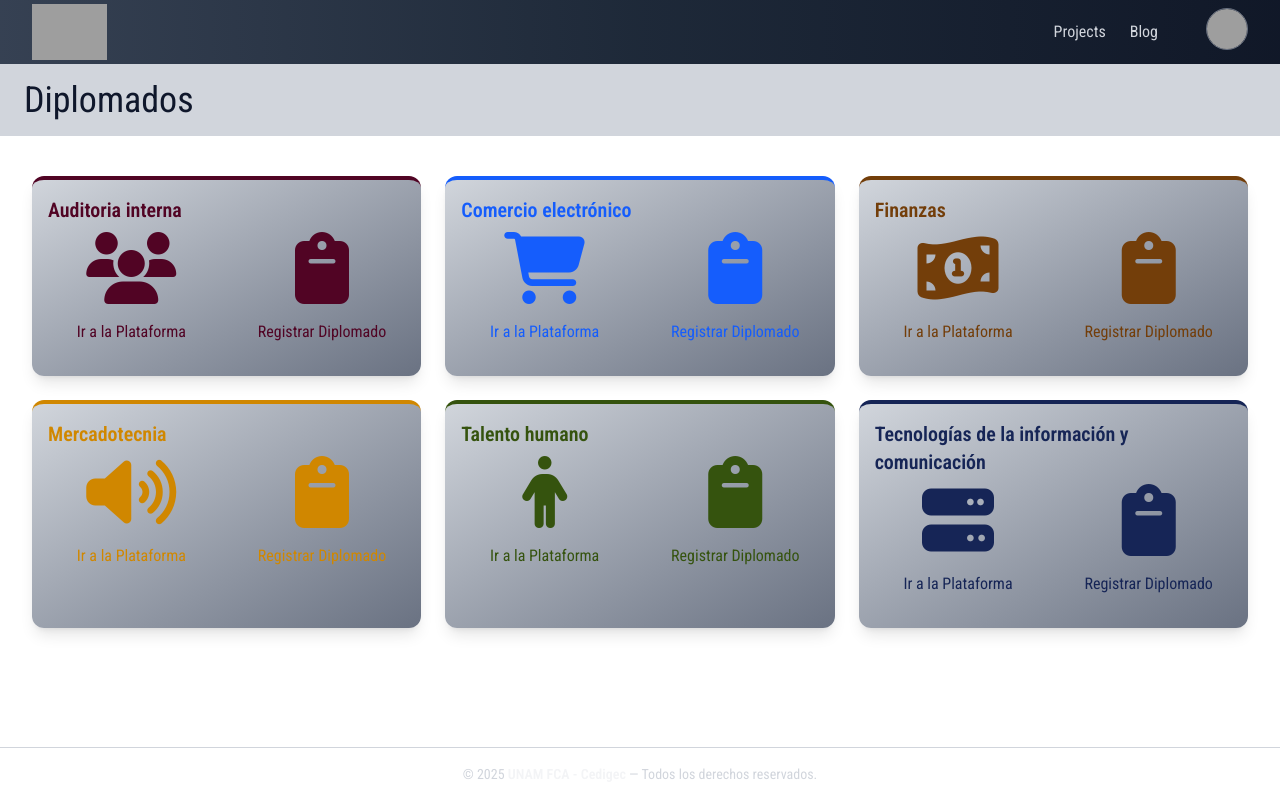
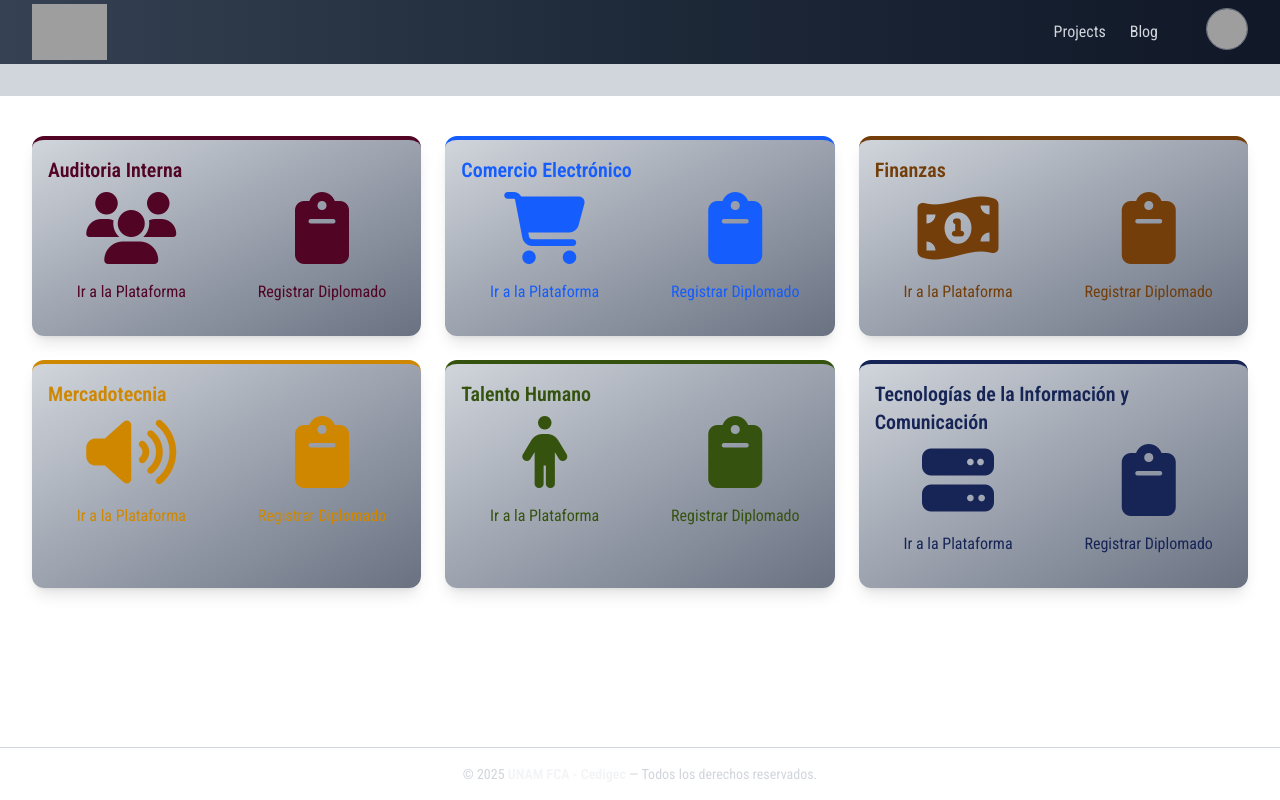
Before and after one commit to cr-gcc/bitacora-diplomados, a Vue app: page / in a window 1280 px wide. Built offline with nearby package versions, Linux system fonts and the light colour scheme; grey boxes are pictures that could not be loaded.

Commit message:
Pinia para store dinámico

```diff
--- a/src/components/Title.vue
+++ b/src/components/Title.vue
@@ -1,5 +1,12 @@
 <template>
   <div class="space-y-4 bg-gray-300">
-    <h2 class="text-4xl px-6 py-4 text-slate-900">Diplomados</h2>
+    <h2 class="text-4xl px-6 py-4" :class="colorTitle">{{ pageTitle  }}</h2>
   </div>
 </template>
+<script setup>
+  import { storeToRefs } from 'pinia';
+  import { usePageTitleStore } from '@/stores/usePageTitleStore';
+
+  const pageStore = usePageTitleStore();
+  const { title: pageTitle, color: colorTitle } = storeToRefs(pageStore);
+</script>
--- a/src/main.js
+++ b/src/main.js
@@ -3,10 +3,20 @@ import './style.css';
 import App from './App.vue';
 import { createPinia } from 'pinia';
 import router from './router';
+import { usePageTitleStore } from '@/stores/usePageTitleStore';
 
 const app = createApp(App);
+const pinia = createPinia();
 
-app.use(createPinia());
+app.use(pinia);
 app.use(router);
 
+const pageStore = usePageTitleStore();
+
+router.afterEach((to) => {
+  if (to.meta.title) {
+    pageStore.setTitle(to.meta.title);
+  }
+});
+
 app.mount('#app');
--- a/src/router/index.js
+++ b/src/router/index.js
@@ -1,11 +1,25 @@
 import { createRouter, createWebHistory } from 'vue-router';
+import Login from '@/views/Login.vue';
 import Home from '@/views/Home.vue';
+import Record from '@/views/Record.vue';
 import About from '@/views/About.vue';
-import Login from '@/views/Login.vue';
 
 const routes = [
-  { path: '/login', component: Login, meta: { layout: 'none' } },
-  { path: '/', component: Home },
+  {
+    path: '/login',
+    component: Login,
+    meta: { layout: 'none' }
+  },
+  {
+    path: '/',
+    component: Home,
+    meta: { title: 'Diplomados', color: 'text-slate-900' }
+  },
+  {
+    path: '/:slug',
+    component: Record,
+    meta: { title: 'Cargando...', color: 'text-slate-900' }, // título provisional
+  },
   { path: '/about', component: About },
 ];
 
--- /dev/null
+++ b/src/stores/useDiplomaStore.js
@@ -0,0 +1,67 @@
+import { defineStore } from 'pinia';
+import { ref } from 'vue';
+
+export const useDiplomaStore = defineStore('diplomas', () => {
+  const diplomas = ref([
+    {
+      id: 1,
+      title: 'Auditoria Interna',
+      color: 'text-pink-950',
+      border: 'border-pink-950',
+      icon: 'fa-solid fa-users',
+      url: 'https://diplomados.fca.unam.mx/auditoria/',
+      localUrl: '/auditoria-intena'
+    },
+    {
+      id: 2,
+      title: 'Comercio Electrónico',
+      color: 'text-blue-600',
+      border: 'border-blue-600',
+      icon: 'fa-solid fa-cart-shopping',
+      url: 'https://diplomados.fca.unam.mx/comercio_electronico/',
+      localUrl: '/comercio-electronico'
+    },
+    {
+      id: 3,
+      title: 'Finanzas',
+      color: 'text-yellow-900',
+      border: 'border-yellow-900',
+      icon: 'fa-solid fa-money-bill-1-wave',
+      url: 'https://diplomados.fca.unam.mx/finanzas/',
+      localUrl: '/finanzas'
+    },
+    {
+      id: 4,
+      title: 'Mercadotecnia',
+      color: 'text-yellow-600',
+      border: 'border-yellow-600',
+      icon: 'fa-solid fa-volume-high',
+      url: 'https://diplomados.fca.unam.mx/mercadotecnia/',
+      localUrl: '/mercadotecnia'
+    },
+    {
+      id: 5,
+      title: 'Talento Humano',
+      color: 'text-lime-900',
+      border: 'border-lime-900',
+      icon: 'fa-solid fa-person',
+      url: 'https://diplomados.fca.unam.mx/talento_humano/',
+      localUrl: '/talento-humano'
+    },
+    {
+      id: 6,
+      title: 'Tecnologías de la Información y Comunicación',
+      color: 'text-blue-950',
+      border: 'border-blue-950',
+      icon: 'fa-solid fa-server',
+      url: 'https://diplomados.fca.unam.mx/tecnologias/',
+      localUrl: '/tic'
+    }
+  ]);
+
+  const getDiplomaBySlug = (slug) => {
+    return diplomas.value.find((diploma) => diploma.localUrl === `/${slug}`);
+  };
+
+  return { diplomas, getDiplomaBySlug };
+});
--- /dev/null
+++ b/src/stores/usePageTitleStore.js
@@ -0,0 +1,14 @@
+import { defineStore } from 'pinia';
+import { ref } from 'vue';
+
+export const usePageTitleStore = defineStore('page', () => {
+  const title = ref('');
+  const color = ref('');
+
+  const setTitleAndColor = (newTitle, newColor) => {
+    title.value = newTitle;
+    color.value = newColor;
+  };
+
+  return { title, color, setTitleAndColor };
+});
--- a/src/views/Home.vue
+++ b/src/views/Home.vue
@@ -1,80 +1,28 @@
 <template>
   <div class="grid grid-cols-1 md:grid-cols-2 lg:grid-cols-3 gap-6">
-    <div v-for="(diplomado, index) in diplomados" :key="index"
-      class="rounded-xl shadow-lg p-4 bg-gradient-to-br from-gray-300 to-gray-500 border-t-4" :class="diplomado.border">
-      <h3 class="text-xl font-semibold mb-2" :class="diplomado.color">{{ diplomado.title }}</h3>
+    <div v-for="(diploma, index) in diplomas" :key="index"
+      class="rounded-xl shadow-lg p-4 bg-gradient-to-br from-gray-300 to-gray-500 border-t-4" :class="diploma.border">
+      <h3 class="text-xl font-semibold mb-2" :class="diploma.color">{{ diploma.title }}</h3>
       <div class="flex gap-6 mb-4">
         <div class="flex-1 flex flex-col items-center">
-          <a :href="diplomado.url" target="_blank" rel="noopener noreferrer">
-            <i class="text-7xl mb-4" :class="diplomado.icon+' '+diplomado.color"></i>
+          <a :href="diploma.url" target="_blank" rel="noopener noreferrer">
+            <i class="text-7xl mb-4" :class="diploma.icon+' '+diploma.color"></i>
           </a>
-          <p class="text-center" :class="diplomado.color">Ir a la Plataforma</p>
+          <p class="text-center" :class="diploma.color">Ir a la Plataforma</p>
         </div>
         <div class="flex-1 flex flex-col items-center">
-          <RouterLink :to="diplomado.localUrl">
-            <i class="text-7xl mb-4 fa-solid fa-clipboard" :class="diplomado.color"></i>
+          <RouterLink :to="diploma.localUrl">
+            <i class="text-7xl mb-4 fa-solid fa-clipboard" :class="diploma.color"></i>
           </RouterLink>
-          <p class="text-center" :class="diplomado.color">Registrar Diplomado</p>
+          <p class="text-center" :class="diploma.color">Registrar Diplomado</p>
         </div>
       </div>
     </div>
   </div>
 </template>
 <script setup>
-const diplomados = [
-  {
-    title: 'Auditoria interna',
-    description: 'Domina el desarrollo de sitios web y aplicaciones modernas.',
-    color: 'text-pink-950',
-    border: 'border-pink-950',
-    icon: 'fa-solid fa-users',
-    url: 'https://diplomados.fca.unam.mx/auditoria/',
-    localUrl: '/auditoria-intena'
-  },
-  {
-    title: 'Comercio electrónico',
-    description: 'Profundiza en el estudio de la mente y el comportamiento humano.',
-    color: 'text-blue-600',
-    border: 'border-blue-600',
-    icon: 'fa-solid fa-cart-shopping',
-    url: 'https://diplomados.fca.unam.mx/comercio_electronico/',
-    localUrl: '/comercio-electronico'
-  },
-  {
-    title: 'Finanzas',
-    description: 'Aprende estrategias efectivas de marketing y redes sociales.',
-    color: 'text-yellow-900',
-    border: 'border-yellow-900',
-    icon: 'fa-solid fa-money-bill-1-wave',
-    url: 'https://diplomados.fca.unam.mx/finanzas/',
-    localUrl: '/finanzas'
-  },
-  {
-    title: 'Mercadotecnia',
-    description: 'Desarrolla habilidades clave en la gestión financiera empresarial.',
-    color: 'text-yellow-600',
-    border: 'border-yellow-600',
-    icon: 'fa-solid fa-volume-high',
-    url: 'https://diplomados.fca.unam.mx/mercadotecnia/',
-    localUrl: '/mercadotecnia'
-  },
-  {
-    title: 'Talento humano',
-    description: 'Fomenta entornos educativos accesibles y equitativos.',
-    color: 'text-lime-900',
-    border: 'border-lime-900',
-    icon: 'fa-solid fa-person',
-    url: 'https://diplomados.fca.unam.mx/talento_humano/',
-    localUrl: '/talento-humano'
-  },
-  {
-    title: 'Tecnologías de la información y comunicación',
-    description: 'Explora las técnicas y herramientas de diseño visual profesional.',
-    color: 'text-blue-950',
-    border: 'border-blue-950',
-    icon: 'fa-solid fa-server',
-    url: 'https://diplomados.fca.unam.mx/tecnologias/',
-    localUrl: '/tic'
-  }
-];
+  import { storeToRefs } from 'pinia';
+  import { useDiplomaStore } from '@/stores/useDiplomaStore';
+  const diplomaStore = useDiplomaStore();
+  const { diplomas } = storeToRefs(diplomaStore);
 </script>
--- /dev/null
+++ b/src/views/Record.vue
@@ -0,0 +1,33 @@
+<template>
+  <div v-if="diploma">
+    <h2 :class="diploma.color">{{ diploma.title }}</h2>
+    <!-- Aquí más detalles si quieres -->
+  </div>
+  <div v-else>
+    <p>Diploma no encontrado.</p>
+  </div>
+</template>
+
+<script setup>
+  import { useRoute } from 'vue-router';
+  import { useDiplomaStore } from '@/stores/useDiplomaStore';
+  import { usePageTitleStore } from '@/stores/usePageTitleStore';
+  import { onMounted, ref } from 'vue';
+
+  const route = useRoute();
+  const diplomaStore = useDiplomaStore();
+  const pageStore = usePageTitleStore();
+
+  const diploma = ref(null);
+
+  onMounted(() => {
+    const slug = route.params.slug;
+    diploma.value = diplomaStore.getDiplomaBySlug(slug);
+
+    if (diploma.value) {
+      pageStore.setTitleAndColor(diploma.value.title, diploma.value.color);
+    } else {
+      pageStore.setTitleAndColor('Diploma no encontrado', 'text-red-500');
+    }
+  });
+</script>
```
